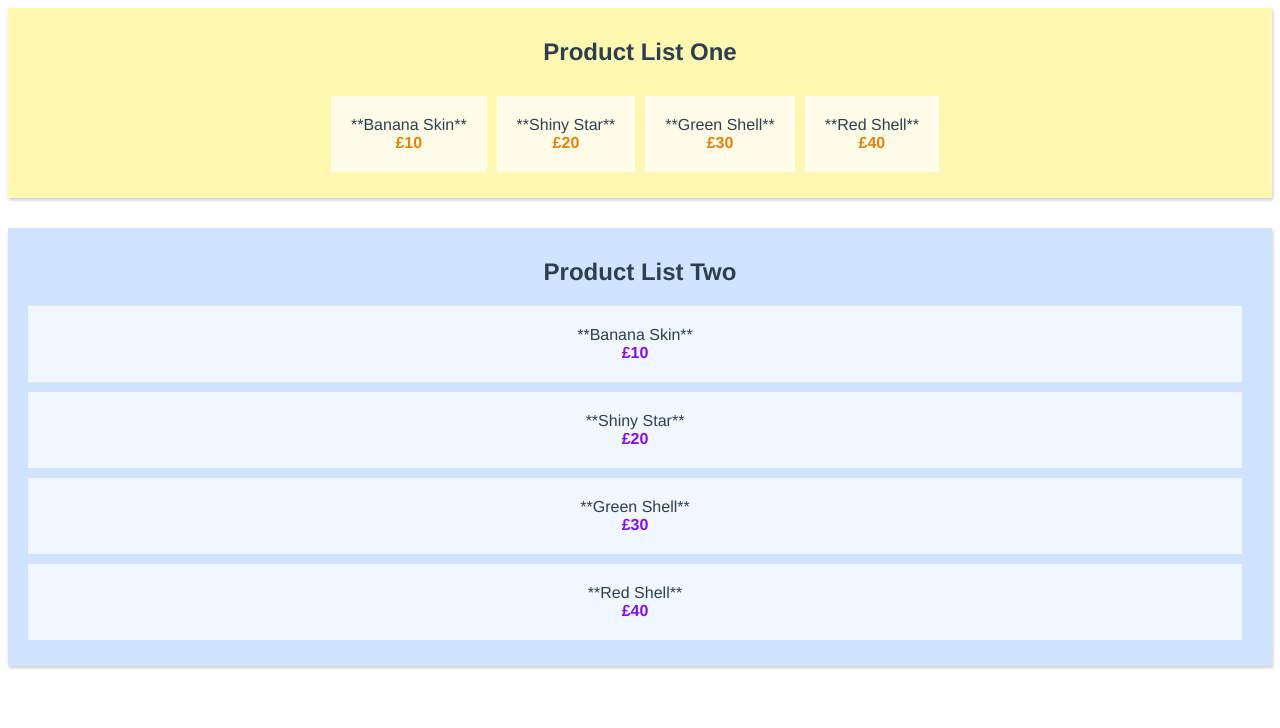
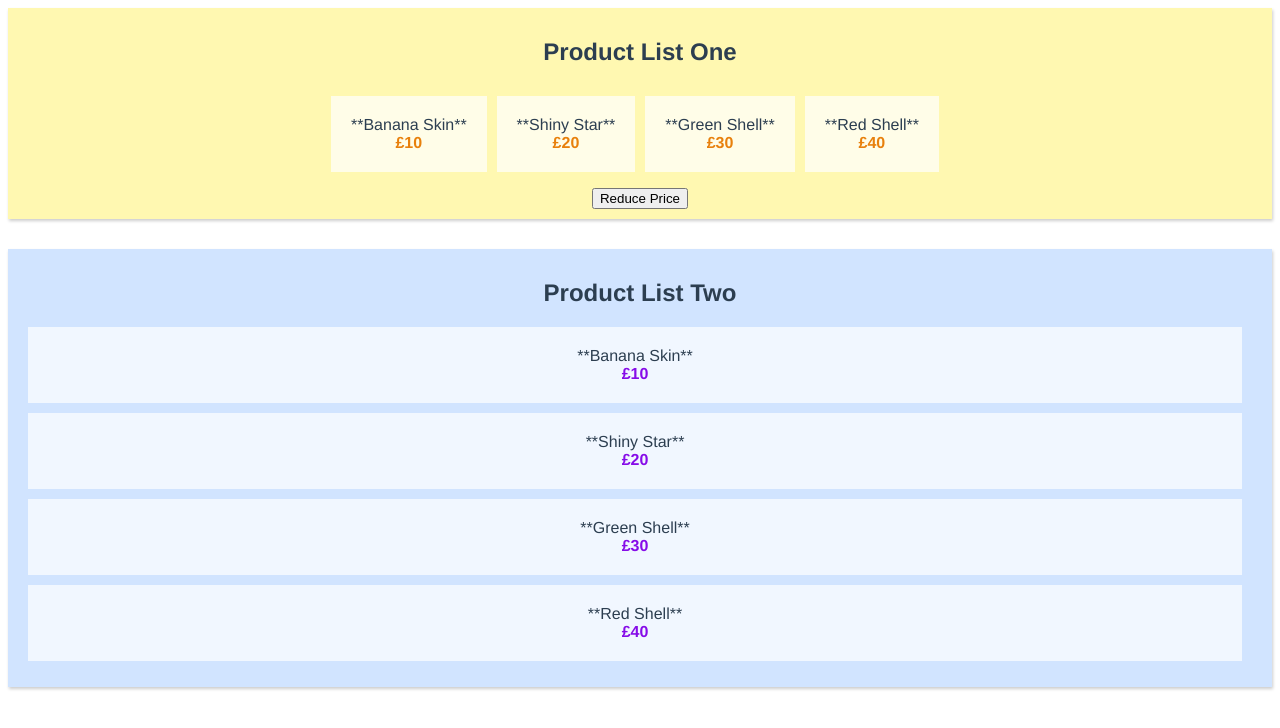
Before and after one commit to hwallann/vuex-tutorial-netninja, a Vue app: page / in a window 1280 px wide. Shown: the top 728 px of the page. Built offline with nearby package versions, Linux system fonts and the light colour scheme.

Commit message:
Add button to reduce price as a method. Works, but bad for debugging.

```diff
--- a/src/components/ProductListOne.vue
+++ b/src/components/ProductListOne.vue
@@ -8,6 +8,7 @@
         <span class="price">£{{ product.price }}</span>
       </li>
     </ul>
+    <button v-on:click="reducePrice">Reduce Price</button>
   </div>
 </template>
 
@@ -19,6 +20,13 @@
       },
       saleProducts(){
         return this.$store.getters.saleProducts
+      }
+    },
+    methods: {
+      reducePrice: function() {
+        this.$store.state.products.forEach( product => {
+          product.price -= 1
+        })
       }
     }
   }
```
